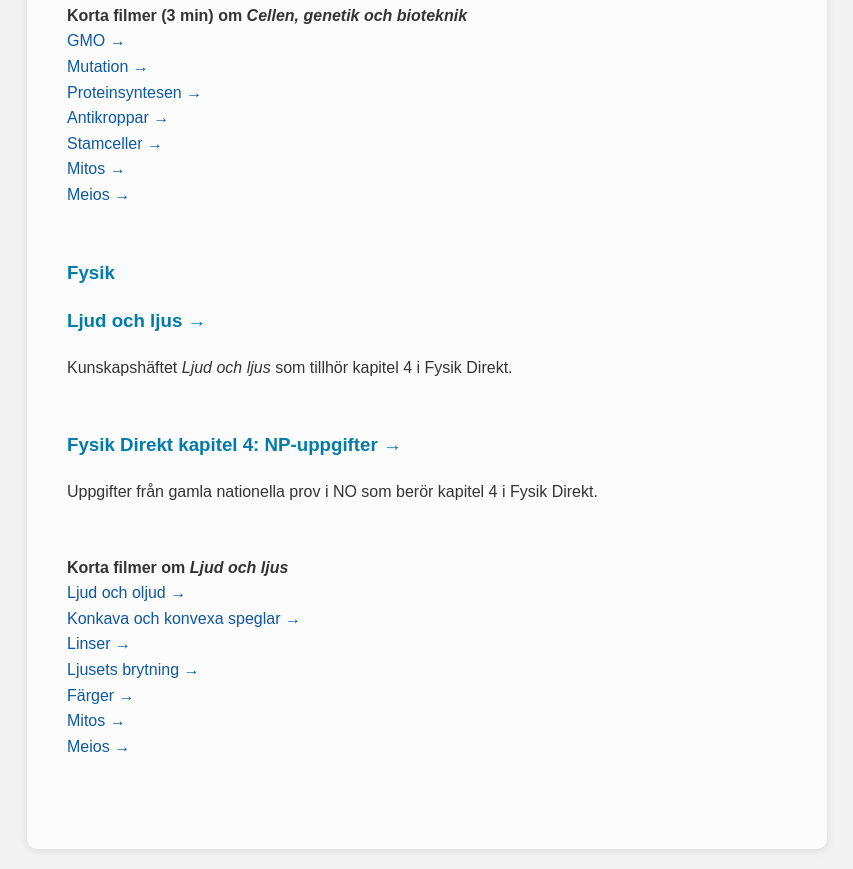
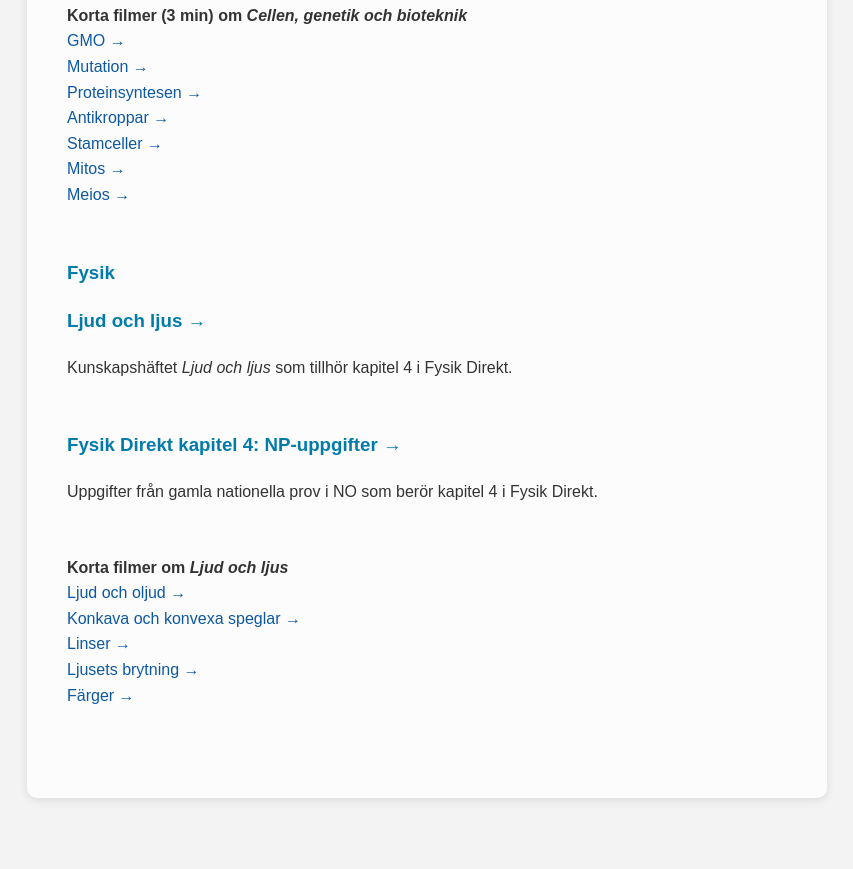
Before and after one commit to skolwebben/skolwebben.github.io, a plain HTML site: page vittra.html in a window 1280 px wide. Shown: the part 1948-2817 px from the top of the page, without its empty margins (213-1066 px from the left). After the commit the page ends 2766 px from the top, so only its background shows below. Drawn offline with Linux system fonts and the light colour scheme.

Commit message:
Minifix.

```diff
--- a/vittra.html
+++ b/vittra.html
@@ -75,8 +75,6 @@
     <a href="https://youtu.be/F_vBQlBX45Y?si=Kffgtl5O-VrBwQSC">Linser  →</a><br>
     <a href="https://youtu.be/id1o1vZqLts?si=0wLAxsjA2Q_rMvYh">Ljusets brytning  →</a><br>
     <a href="https://youtu.be/VJTAYRNRuno?si=Kue8l1MLDU7JGXI0">Färger  →</a><br>
-    <a href="https://urplay.se/program/213579-snabbkoll-mitos">Mitos  →</a><br>
-    <a href="https://urplay.se/program/213577-snabbkoll-meios">Meios  →</a><br>
     </p>
 
 
```
